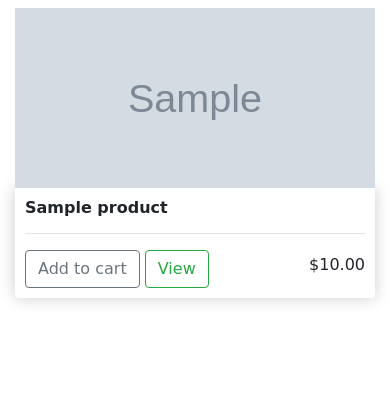
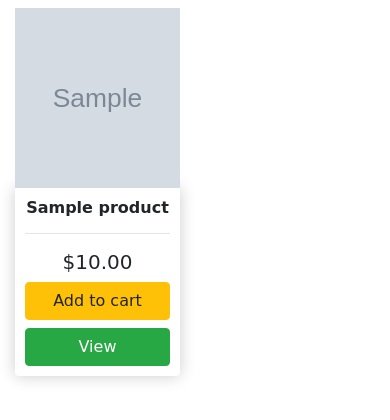
Before and after one commit to sangyetenphel/e-commerce, a Django app: page / in a window 390 px wide. Shown: the part 56-476 px from the top of the page. Run offline with Django 3.2, Linux system fonts and the light colour scheme; tables that the repository leaves empty hold one stand-in row (values such as "Sample post"); grey boxes marked "Sample" are stand-in pictures; some libraries are stand-ins or nearby versions.

Commit message:
Added mobile responsivness

```diff
--- a/store/static/store/css/main.css
+++ b/store/static/store/css/main.css
@@ -31,6 +31,7 @@ body{
 }
 
 .product{
+    text-align: center;
     margin-bottom: 20px;
 }
 
@@ -56,14 +57,10 @@ body{
     border-radius: 5px;
 }
 
-.price{
-    float: right;
-    padding-top: 5px;
-}
 
 .box{
-    padding: 30px 20px 0px 20px;
-    margin-right: 10px;
+    padding: 20px;
+    margin: 20px;
     border: 1px solid rgb(185, 185, 185);
     border-radius: 5px;
     font-weight: bold;
@@ -155,12 +152,12 @@ body{
         background-color: red;
     } */
 
-    .price{
-        font-size: 16px;
+    .row-image{
+        margin-left: 0px;
     }
 
-    .row-image{
-        margin-left: 0px;
+    .center{
+        width: 450px;
     }
 }
 
@@ -170,9 +167,6 @@ body{
         background-color: green;
     } */
 
-    .price{
-        font-size: 18px;
-    }
 }
 
 /* Medium devices (landscape tablets, 768px and up) */
@@ -180,6 +174,12 @@ body{
     /* body{
         background-color: blue;
     } */
+
+    .box{
+        margin-top: 0px;
+        padding: 10px;
+    }
+
 }
 
 /* Large devices (laptops/desktops, 992px and up) */
@@ -187,6 +187,10 @@ body{
     /* body{
         background-color: yellow;
     } */
+
+    .box{
+        margin-top: 0px;
+    }
 }
 
 /* Extra large devices (large laptops and desktops, 1200px and up) */
@@ -194,4 +198,8 @@ body{
     /* body{
         background-color: pink;
     } */
+
+    .box{
+        margin-top: 0px;
+    }
 }
--- a/store/templates/store/form-template.html
+++ b/store/templates/store/form-template.html
@@ -1,8 +1,6 @@
 {% load bootstrap4 %}
 {% for field in form %}
-    <div class="form-group">
-        <div>{% bootstrap_field field %}</div>
-    </div>
+    <div>{% bootstrap_field field %}</div>
 {% endfor %}
 
 <Script>
--- a/store/templates/store/index.html
+++ b/store/templates/store/index.html
@@ -4,14 +4,14 @@
 {% block content %}
 <div class="row">
   {% for product in products %}
-    <div class="col-lg-3 col-sm-6 product">
+    <div class="col-lg-3 col-md-4 col-6 product">
       <img class="thumbnail" src="{{ product.image_url }}" alt="{{ product }}">
       <div class="box-element">
         <h6 class="product-name"><strong>{{ product.name }}</strong></h6>
         <hr>
-        <button data-product="{{product.id}}" data-action="add" class="btn btn-outline-secondary update-cart">Add to cart</button>
-        <a class="btn btn-outline-success" href="{% url 'store:view' product.id %}">View</a>
-        <h4 class="price">${{ product.price }}</h4>
+        <h5>${{ product.price }}</h5>
+        <button data-product="{{product.id}}" data-action="add" class="btn btn-warning btn-block update-cart">Add to cart</button>
+        <a class="btn btn-success btn-block" href="{% url 'store:view' product.id %}">View</a>
       </div>
     </div>
   {% empty %}
```
Also changed, not shown: store/templates/store/view.html (+4 -4 lines).
